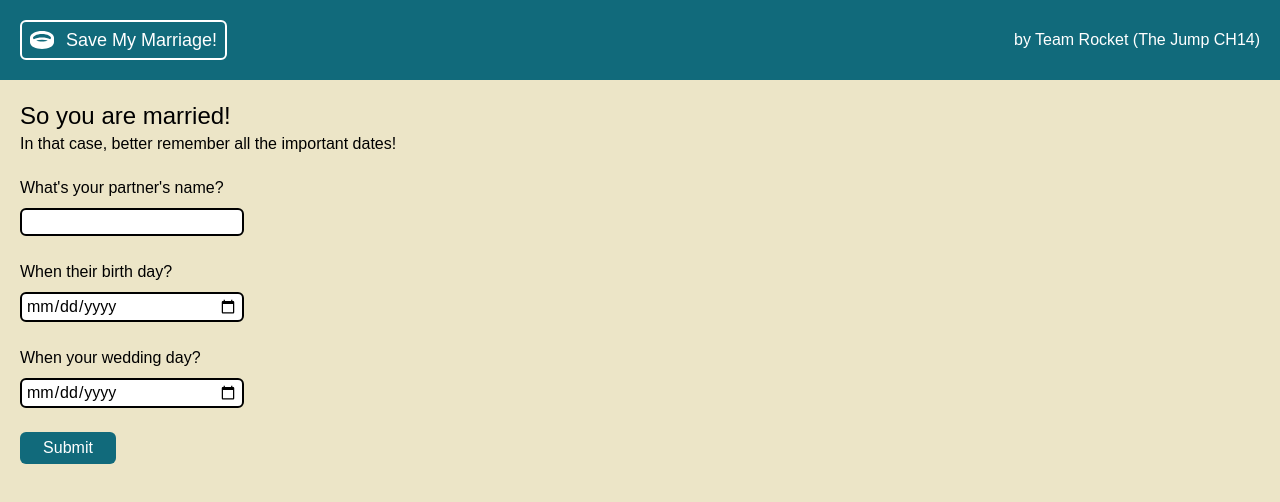
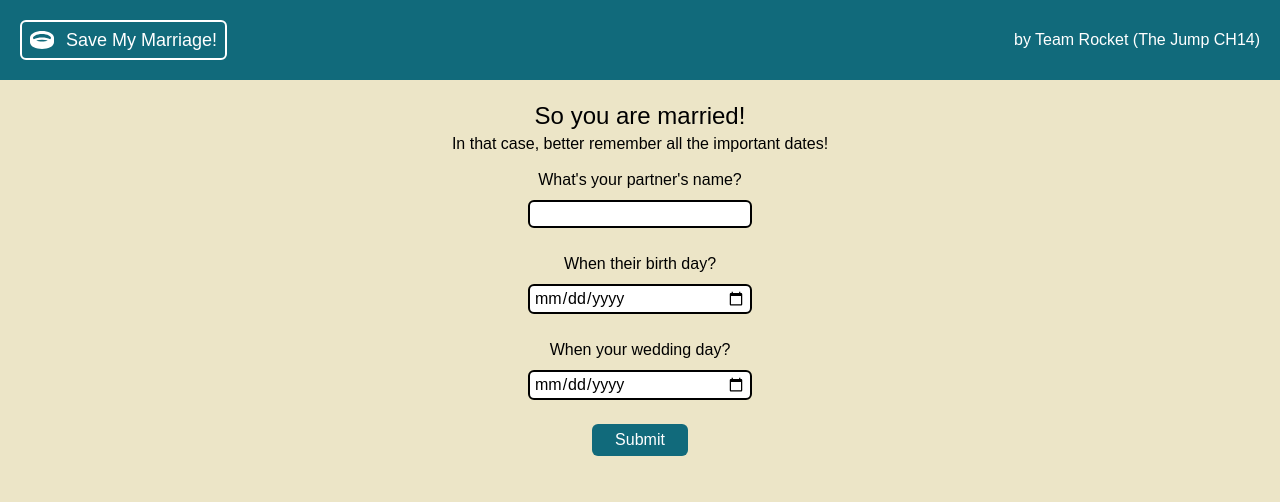
Before and after one commit to shubsmastan/anniversary-reminder, a React (Vite) app: page / in a window 1280 px wide. Both pictures are taken after a click on the button "Yes". Shown: the top 502 px of the page. Built offline with nearby package versions, Linux system fonts and the light colour scheme; a web font is replaced by a local one.

Commit message:
small style change

```diff
--- a/src/components/Form.tsx
+++ b/src/components/Form.tsx
@@ -41,7 +41,6 @@
   };
 
   return (
-    <>
     <form className="flex flex-col gap-2 w-56" onSubmit={handleSubmit}>
       <label htmlFor="name">What's your partner's name?</label>
       <input
@@ -77,7 +76,6 @@
 
       <Button text="Submit" />
     </form>
-    </>
   );
 };
 
--- a/src/components/Positive.tsx
+++ b/src/components/Positive.tsx
@@ -2,13 +2,13 @@
 
 const Positive = () => {
   return (
-    <>
-      <div className="mb-5">
+    <div className="flex flex-col text-center gap-3 justify-center items-center">
+      <div>
         <h1 className="text-2xl">So you are married!</h1>
         <p>In that case, better remember all the important dates!</p>
       </div>
       <Form />
-    </>
+    </div>
   );
 };
 
```
Lines whose indentation alone changed are shown as unchanged.
